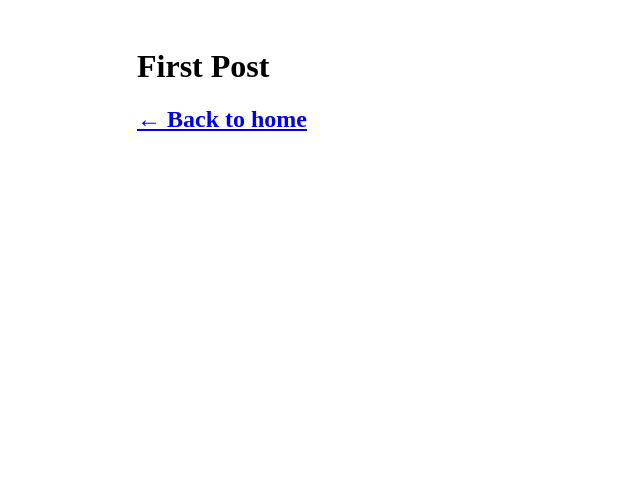
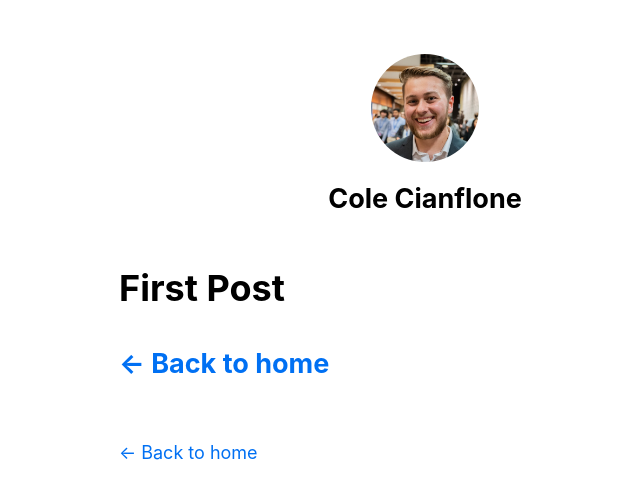
Before and after one commit to CCianfloneDev/LearningNextJs, a Next.js app in the folder nextjs-blog/: page /posts/first-post in a window 1280 px wide. Shown: the top 498 px of the page, without its empty margins (215-855 px from the left). Built offline with nearby package versions, Linux system fonts and the light colour scheme.

Commit message:
Style overhaul
Used a layout for index.js

```diff
--- a/nextjs-blog/components/layout.js
+++ b/nextjs-blog/components/layout.js
@@ -1,5 +1,69 @@
+import Head from 'next/head';
+import Image from 'next/image';
 import styles from './layout.module.css';
+import utilStyles from '../styles/utils.module.css';
+import Link from 'next/link';
 
-export default function Layout({ children }) {
-  return <div className={styles.container}>{children}</div>;
+const name = 'Cole Cianflone';
+export const siteTitle = 'Next.js Sample Website';
+
+export default function Layout({ children, home }) {
+  return (
+    <div className={styles.container}>
+      <Head>
+        <link rel="icon" href="/favicon.ico" />
+        <meta
+          name="description"
+          content="Learn how to build a personal website using Next.js"
+        />
+        <meta
+          property="og:image"
+          content={`https://og-image.vercel.app/${encodeURI(
+            siteTitle,
+          )}.png?theme=light&md=0&fontSize=75px&images=https%3A%2F%2Fassets.vercel.com%2Fimage%2Fupload%2Ffront%2Fassets%2Fdesign%2Fnextjs-black-logo.svg`}
+        />
+        <meta name="og:title" content={siteTitle} />
+        <meta name="twitter:card" content="summary_large_image" />
+      </Head>
+      <header className={styles.header}>
+        {home ? (
+          <>
+            <Image
+              priority
+              src="/images/profile.jpg"
+              className={utilStyles.borderCircle}
+              height={144}
+              width={144}
+              alt=""
+            />
+            <h1 className={utilStyles.heading2Xl}>{name}</h1>
+          </>
+        ) : (
+          <>
+            <Link href="/">
+              <Image
+                priority
+                src="/images/profile.jpg"
+                className={utilStyles.borderCircle}
+                height={108}
+                width={108}
+                alt=""
+              />
+            </Link>
+            <h2 className={utilStyles.headingLg}>
+              <Link href="/" className={utilStyles.colorInherit}>
+                {name}
+              </Link>
+            </h2>
+          </>
+        )}
+      </header>
+      <main>{children}</main>
+      {!home && (
+        <div className={styles.backToHome}>
+          <Link href="/">← Back to home</Link>
+        </div>
+      )}
+    </div>
+  );
 }
--- a/nextjs-blog/components/layout.module.css
+++ b/nextjs-blog/components/layout.module.css
@@ -3,3 +3,13 @@
     padding: 0 1rem;
     margin: 3rem auto 6rem;
   }
+
+  .header {
+    display: flex;
+    flex-direction: column;
+    align-items: center;
+  }
+
+  .backToHome {
+    margin: 3rem 0 0;
+  }
--- /dev/null
+++ b/nextjs-blog/pages/_app.js
@@ -0,0 +1,5 @@
+import '../styles/global.css';
+
+export default function App({ Component, pageProps }) {
+    return <Component {...pageProps} />;
+  }
--- a/nextjs-blog/styles/global.css
+++ b/nextjs-blog/styles/global.css
@@ -2,31 +2,26 @@ html,
 body {
   padding: 0;
   margin: 0;
-  font-family:
-    Inter,
-    -apple-system,
-    BlinkMacSystemFont,
-    Segoe UI,
-    Roboto,
-    Oxygen,
-    Ubuntu,
-    Cantarell,
-    Fira Sans,
-    Droid Sans,
-    Helvetica Neue,
-    sans-serif;
-}
-
-a {
-  color: inherit;
-  text-decoration: none;
+  font-family: -apple-system, BlinkMacSystemFont, Segoe UI, Roboto, Oxygen, Ubuntu,
+    Cantarell, Fira Sans, Droid Sans, Helvetica Neue, sans-serif;
+  line-height: 1.6;
+  font-size: 18px;
 }
 
 * {
   box-sizing: border-box;
 }
 
+a {
+  color: #0070f3;
+  text-decoration: none;
+}
+
+a:hover {
+  text-decoration: underline;
+}
+
 img {
   max-width: 100%;
-  height: auto;
+  display: block;
 }
--- /dev/null
+++ b/nextjs-blog/styles/utils.module.css
@@ -0,0 +1,52 @@
+.heading2Xl {
+    font-size: 2.5rem;
+    line-height: 1.2;
+    font-weight: 800;
+    letter-spacing: -0.05rem;
+    margin: 1rem 0;
+  }
+
+  .headingXl {
+    font-size: 2rem;
+    line-height: 1.3;
+    font-weight: 800;
+    letter-spacing: -0.05rem;
+    margin: 1rem 0;
+  }
+
+  .headingLg {
+    font-size: 1.5rem;
+    line-height: 1.4;
+    margin: 1rem 0;
+  }
+
+  .headingMd {
+    font-size: 1.2rem;
+    line-height: 1.5;
+  }
+
+  .borderCircle {
+    border-radius: 9999px;
+  }
+
+  .colorInherit {
+    color: inherit;
+  }
+
+  .padding1px {
+    padding-top: 1px;
+  }
+
+  .list {
+    list-style: none;
+    padding: 0;
+    margin: 0;
+  }
+
+  .listItem {
+    margin: 0 0 1.25rem;
+  }
+
+  .lightText {
+    color: #666;
+  }
```
Also changed, not shown: nextjs-blog/pages/index.js (+11 -124 lines).
